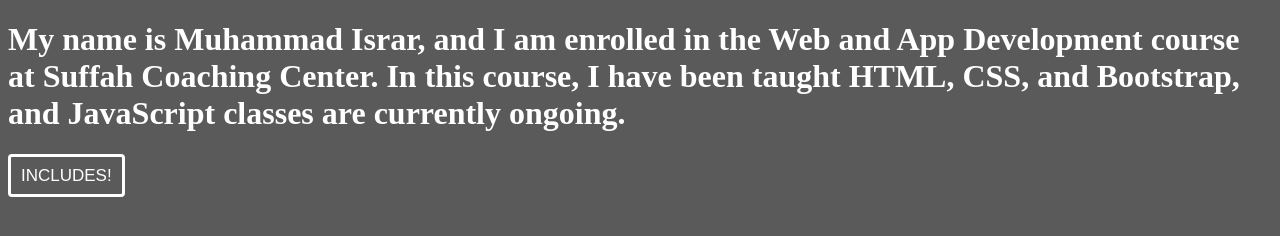
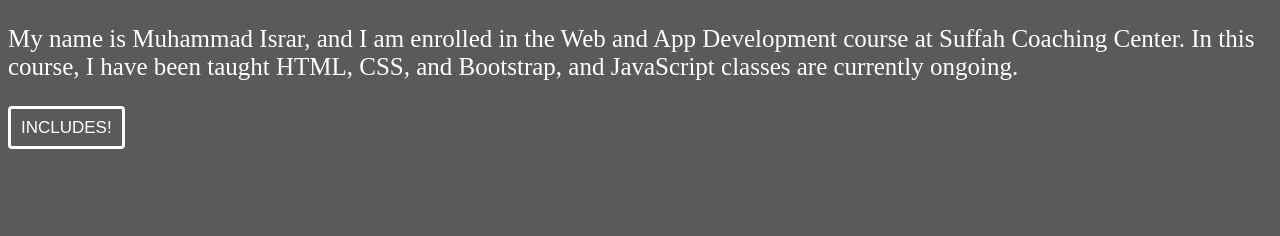
Before and after one commit to M-Israr/assg-2-js.github.io, a plain HTML site: page index.html in a window 1280 px wide. Drawn offline with Linux system fonts and the light colour scheme.

Commit message:
changing

```diff
--- a/index.html
+++ b/index.html
@@ -27,13 +27,14 @@
     color: #001F3F;
     background-color: #fff;
 }
-h1{
+P{
     color: #fff;
+    font-size: 25PX;
 }
     </style>
 </head>
 <body>
-    <h1>My name is Muhammad Israr, and I am enrolled in the Web and App Development course at Suffah Coaching Center. In this course, I have been taught HTML, CSS, and Bootstrap, and JavaScript classes are currently ongoing.</h1>
+    <p>My name is Muhammad Israr, and I am enrolled in the Web and App Development course at Suffah Coaching Center. In this course, I have been taught HTML, CSS, and Bootstrap, and JavaScript classes are currently ongoing.</p>
     <button onclick="checkWord()" class="btn">Includes!</button>
 
 
```
